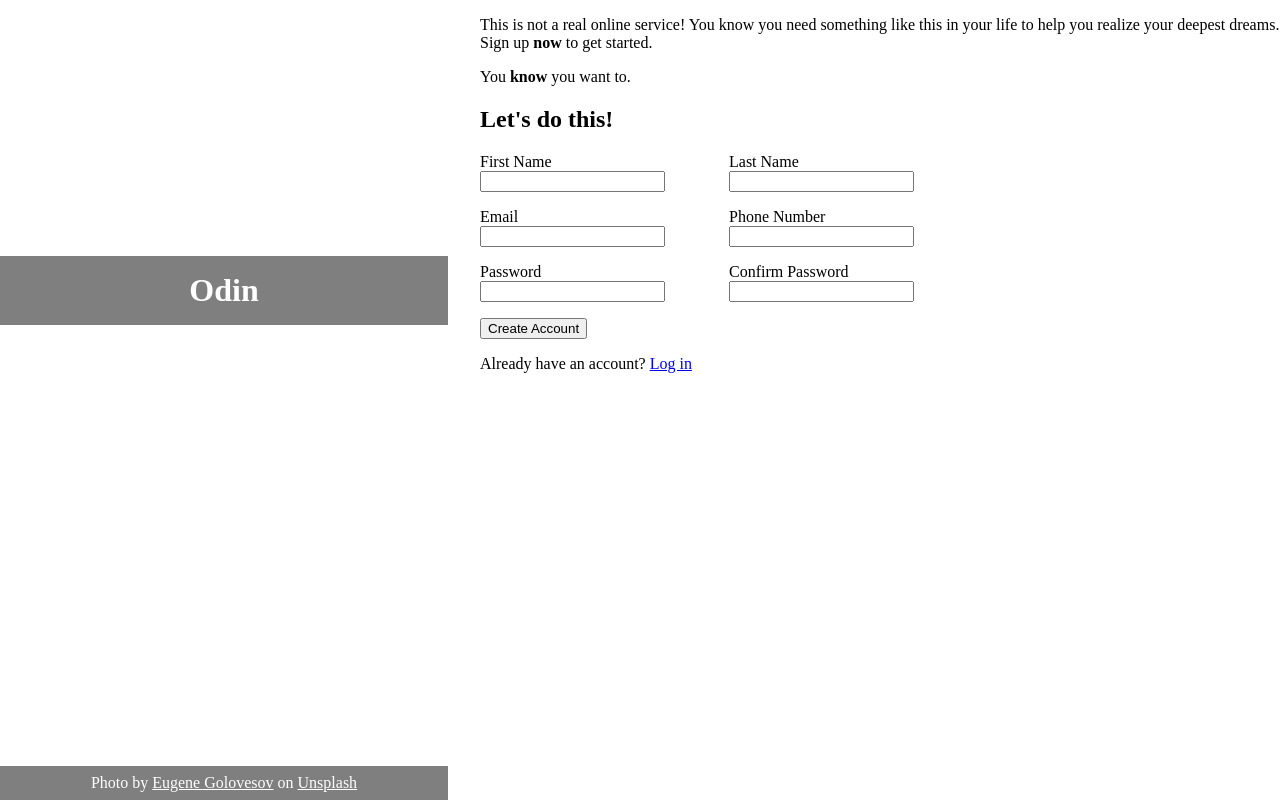
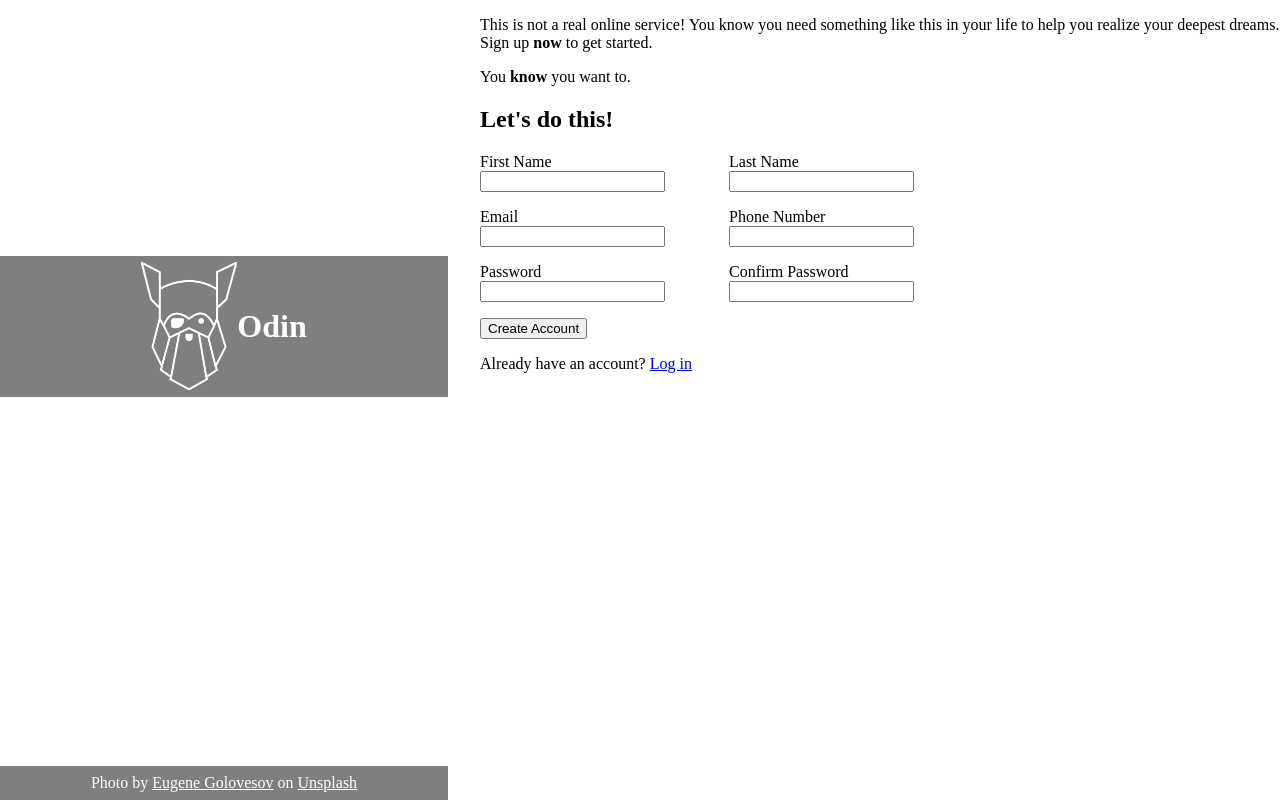
Before and after one commit to crystalsolenoid/odin-signup, a plain HTML site: page index.html in a window 1280 px wide. Drawn offline with Linux system fonts and the light colour scheme.

Commit message:
Add logo to header
Logo is a .png because that's what was provided. It's implemented as a
pseudoelement of the h1 because I didn't want a decorative image
clogging up the DOM. The styling was finnicky to get right, but I think
it's the more semantically reasonable choice, because the h1 text does
go with the image.

```diff
--- a/index.html
+++ b/index.html
@@ -11,7 +11,6 @@
 
   <body>
     <header>
-      <img/> <!--Logo-->
       <h1>Odin</h1>
       <footer>Photo by <a href="https://unsplash.com/@eugene_golovesov?utm_source=unsplash&utm_medium=referral&utm_content=creditCopyText">Eugene Golovesov</a> on <a href="https://unsplash.com/photos/a-close-up-of-a-plant-with-lots-of-green-leaves-tYFx8UDuvKE?utm_source=unsplash&utm_medium=referral&utm_content=creditCopyText">Unsplash</a></footer>
     </header>
--- a/style.css
+++ b/style.css
@@ -23,9 +23,24 @@ body > header {
   justify-content: space-between;
 }
 
+body > header h1::before {
+  content: ' ';
+  background-image: url('img/logo.png');
+  height: 4em;
+  aspect-ratio: 0.75;
+  background-size: contain;
+  background-repeat: no-repeat;
+  background-position: center;
+  background-clip: border-box;
+  display: inline-block;
+}
+
 body > header > h1 {
-  padding: 0.5em;
+  padding: 0.2em;
   margin-block: 8em;
+  display: flex;
+  align-items: center;
+  justify-content: center;
 }
 
 body > header footer {
```
Also changed, not shown: img/logo.png (added).
